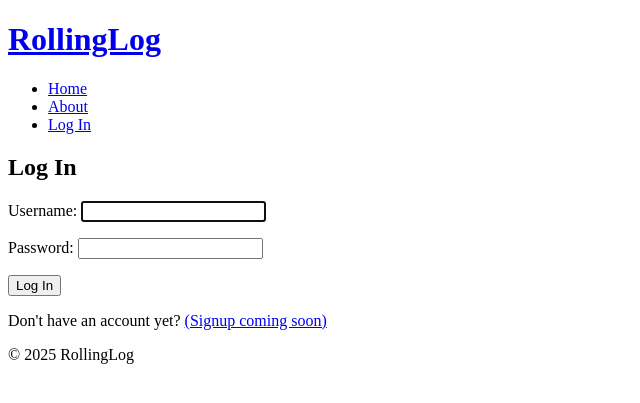
After one commit to danielsangronis1386/rollinglog, a Django app: page /accounts/login/ in a window 1280 px wide. The commit adds this page. Shown: the top 403 px of the page, without its empty margins (0-640 px from the left). Run offline with Django 5.2, Linux system fonts and the light colour scheme.

Commit message:
Base html updating log out

```diff
--- a/rollinglog/catalog/templates/base.html
+++ b/rollinglog/catalog/templates/base.html
@@ -15,7 +15,14 @@
                 {% if user.is_authenticated %}
                     <li><a href="{% url 'paper-index' %}">All Papers</a></li>
                     <li><a href="{% url 'paper-create' %}">Add Paper</a></li>
-                    <li><a href="{% url 'logout' %}">Log Out</a></li>
+                    <li>
+                        <form action="{% url 'logout' %}" method="post" style="display:inline;">
+                            {% csrf_token %}
+                            <button type="submit" style="background: none;border:none;color:inherit;cursor:pointer;">
+                                Log Out
+                            </button>
+                        </form>
+                    </li>
                     <li>Welcome, {{ user.name }}</li>
                 {% else %}
                     <li><a href="{% url 'login' %}">Log In</a></li>
--- /dev/null
+++ b/rollinglog/catalog/templates/registration/login.html
@@ -0,0 +1,19 @@
+{% extends 'base.html' %}
+
+{% block content %}
+
+<section class="login-page">
+    <h1>Log In</h1>
+
+    {% if form.errors %}
+        <p class="error">Invalid username or password.Try again.</p>
+    {% endif %}
+
+    <form method="post" action="{% url 'login' %}">
+        {% csrf_token %}
+        {{ form.as_p }}
+        <button type="submit">Log In</button>
+    </form>
+    <p>Don't have an account yet? <a href="#">(Signup coming soon)</a></p>
+</section>
+{% endblock %}
```
